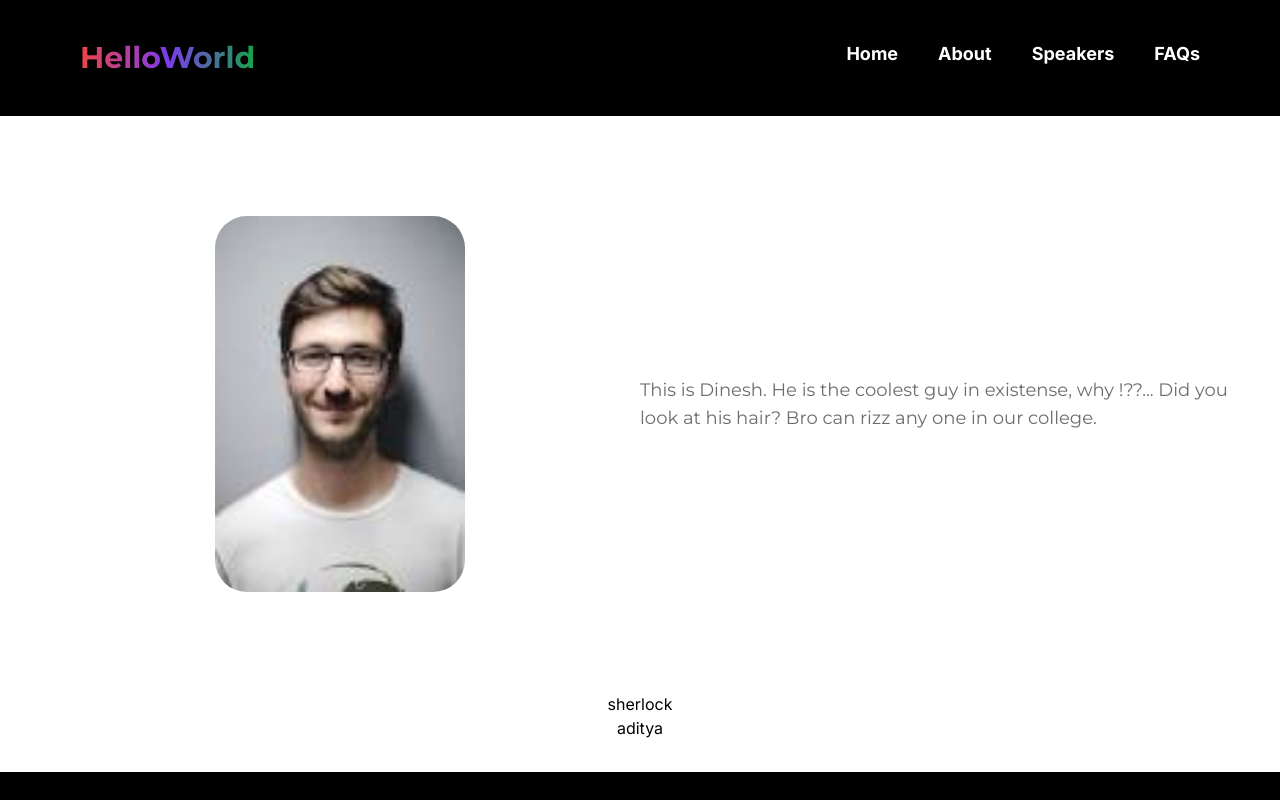
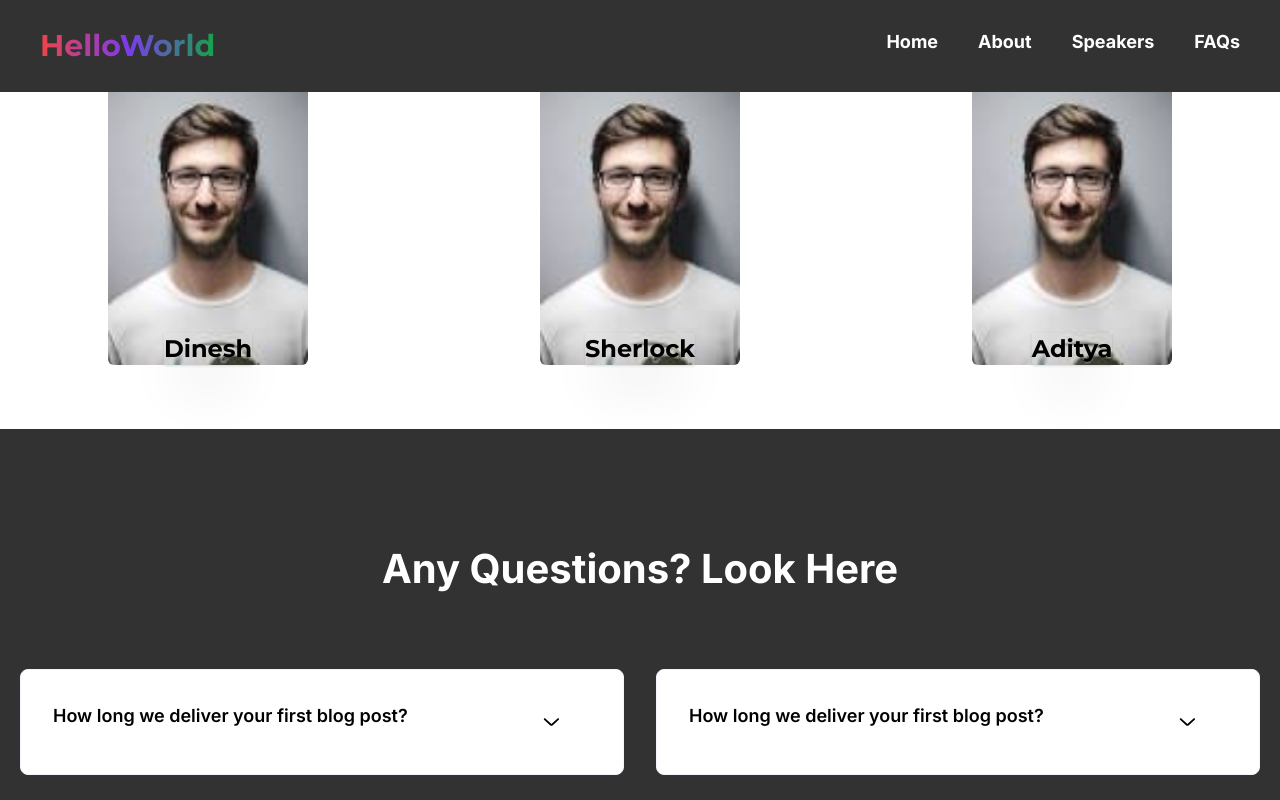
Before and after one commit to Abhiram10122/HelloWorld, a Next.js app: page / in a window 1280 px wide. Shown: the top 800 px of the page. Built offline with nearby package versions, Linux system fonts and the light colour scheme; a web font is replaced by a local one.

Commit message:
footer and other stuff

```diff
--- a/app/page.tsx
+++ b/app/page.tsx
@@ -2,38 +2,28 @@ import NavBar from '@/components/Navbar'
 import Accordion from '@/components/Accordion'
 import Image from 'next/image'
 import Nav from '@/components/Nav'
+import Speakers from '@/components/Speakers'
+import { SP } from 'next/dist/shared/lib/utils'
 
 export default function Home() {
   return (
     <main className="">
       <Nav />
-      <section>
-        <div className="flex flex-col min-h-[50vh]">
-            <div className="flex justify-center items-center max-sm:flex-col px-10 py-20">
-                <div className='sm:w-[50%] flex justify-center py-5'>
-                    <Image src="/profileImage.jpeg" alt="profile" width={250} height={250} className='rounded-[2rem]'/>
-                </div>
-                <div className='sm:w-[50%]'>
-                    <p className='info-text'>
-                        This is Dinesh. He is the coolest guy in existense, why !??... Did you
-                        look at his hair? Bro can rizz any one in our college.
-                    </p>
-                </div>
-            </div>
-            <div className="flex justify-center items-center max-sm:flex-col px-10 py-25">
-                sherlock
-            </div>
-            <div className="flex justify-center items-center max-sm:flex-col px-10 py-25">
-                aditya
-            </div>
-        </div>
-    </section>
+      <section className='mt-16 mb-8 grid lg:grid-cols-3 md:grid-cols-2 sm:grid-cols-1 grid-col-1 sm:gap-4 gap-14'>
+        <Speakers name="Dinesh" pic="/profileImage.jpeg"/>
+        <Speakers name="Sherlock" pic="/profileImage.jpeg"/>
+        <Speakers name="Aditya" pic="/profileImage.jpeg"/>
+
+      </section>
       <section className='px-0 py-8'>
         <Accordion/>
       </section>
       <section className='min-h-screen'>
         pass
       </section>
+      <footer className='bg-[#323232] text-white font-bold text-lg py-10 px-5 flex justify-center items-center'>
+        Copyright © 2023. All rights are reserved
+      </footer>
     </main>
   )
 }
--- a/components/Accordion.tsx
+++ b/components/Accordion.tsx
@@ -3,7 +3,7 @@ import React, { useState } from "react";
 
 const Accordion = () => {
   return (
-    <section className="relative z-20 overflow-hidden pt-20 pb-20 px-5 lg:pt-[120px] bg-black lg:pb-[90px] shadow">
+    <section className="relative z-20 overflow-hidden pt-20 pb-20 px-5 lg:pt-[120px] bg-[#323232] lg:pb-[90px] shadow">
       <div className="container mx-auto">
         <div className="-mx-4 flex flex-wrap">
           <div className="w-full px-4">
--- a/components/Nav.tsx
+++ b/components/Nav.tsx
@@ -7,7 +7,7 @@ const Nav = () => {
   const [opened, setOpened] = useState(false)
   return (
     <main className="">
-        <nav className="max-md:fixed right-0 left-0 top-0 z-[1000] flex justify-between py-10 px-20 pointer-events-auto bg-black max-sm:px-5 max-sm:py-5">
+        <nav className="fixed right-0 left-0 top-0 z-[1000] flex justify-between py-7 px-10 pointer-events-auto bg-[#323232] max-sm:px-5 max-sm:py-5">
             <h1 className="text-3xl font-[700] font-montserrat from-red-500 via-violet-600 to-green-600 bg-gradient-to-r bg-clip-text text-transparent">
                 <a href="/">HelloWorld</a>
             </h1>
--- a/components/Speakers.tsx
+++ b/components/Speakers.tsx
@@ -1,8 +1,29 @@
 import Image from "next/image";
 
-const Speakers = () => {
+const Speakers = ({pic, name}: any) => {
   return (
-    <h1>hello</h1>
+        // <div className="flex justify-between items-center max-container max-sm:flex-col px-10 py-20 gap-5">
+        //         <div className="flex flex-1 justify-center items-center">
+        //             <img src="/profileImage.jpeg" alt="checking" className="object-contain rounded-md" width={270} height={272}/>
+        //         </div>
+        //         {/* <div className='sm:w-[50%] flex justify-center py-5'>
+        //             <Image src="/profileImage.jpeg" alt="profile" width={250} height={250} className='rounded-[2rem]'/>
+        //         </div> */}
+        //         <div className='md:w-[50%] w-full flex flex-1 flex-col'>
+        //             <h1 className='text-4xl font-palanquin font-bold lg:max-w-lg'> Dinesh</h1>
+
+        //             <p className='lg:max-w-lg info-text mt-4'>
+        //                 This is Dinesh. He is the coolest guy in existense, why !??... Did you
+        //                 look at his hair? Bro can rizz any one in our college.
+        //             </p>
+        //         </div>
+        // </div>
+        <div className="flex flex-1 flex-col relative justify-end items-center">
+            <Image className="rounded-md" src={pic} alt="profile" width={200} height={200}/>
+            <div className="absolute shadow-2xl">
+                <h1 className="font-montserrat font-bold text-2xl shadow">{name}</h1>
+            </div>
+        </div>
   )
 }
 
```
